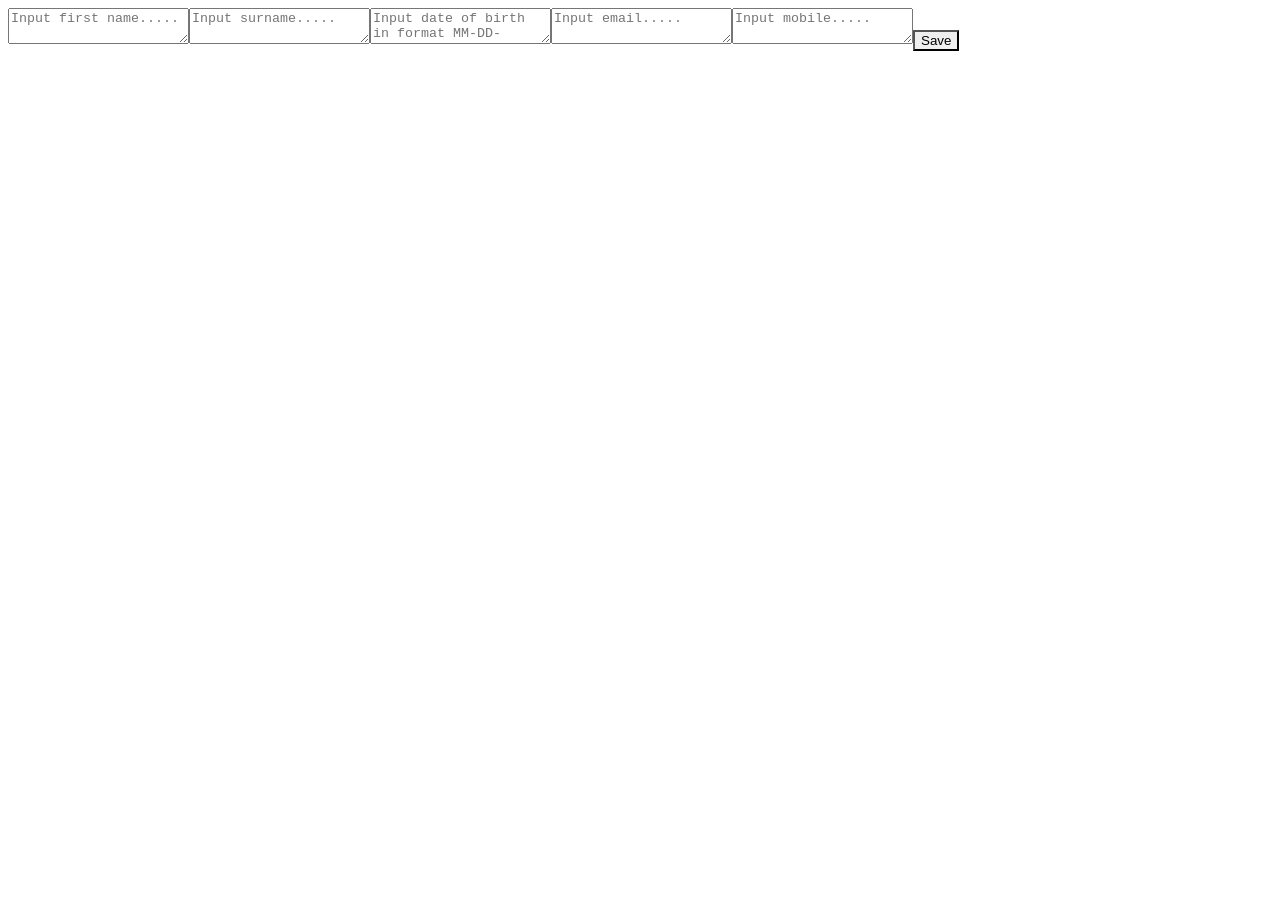
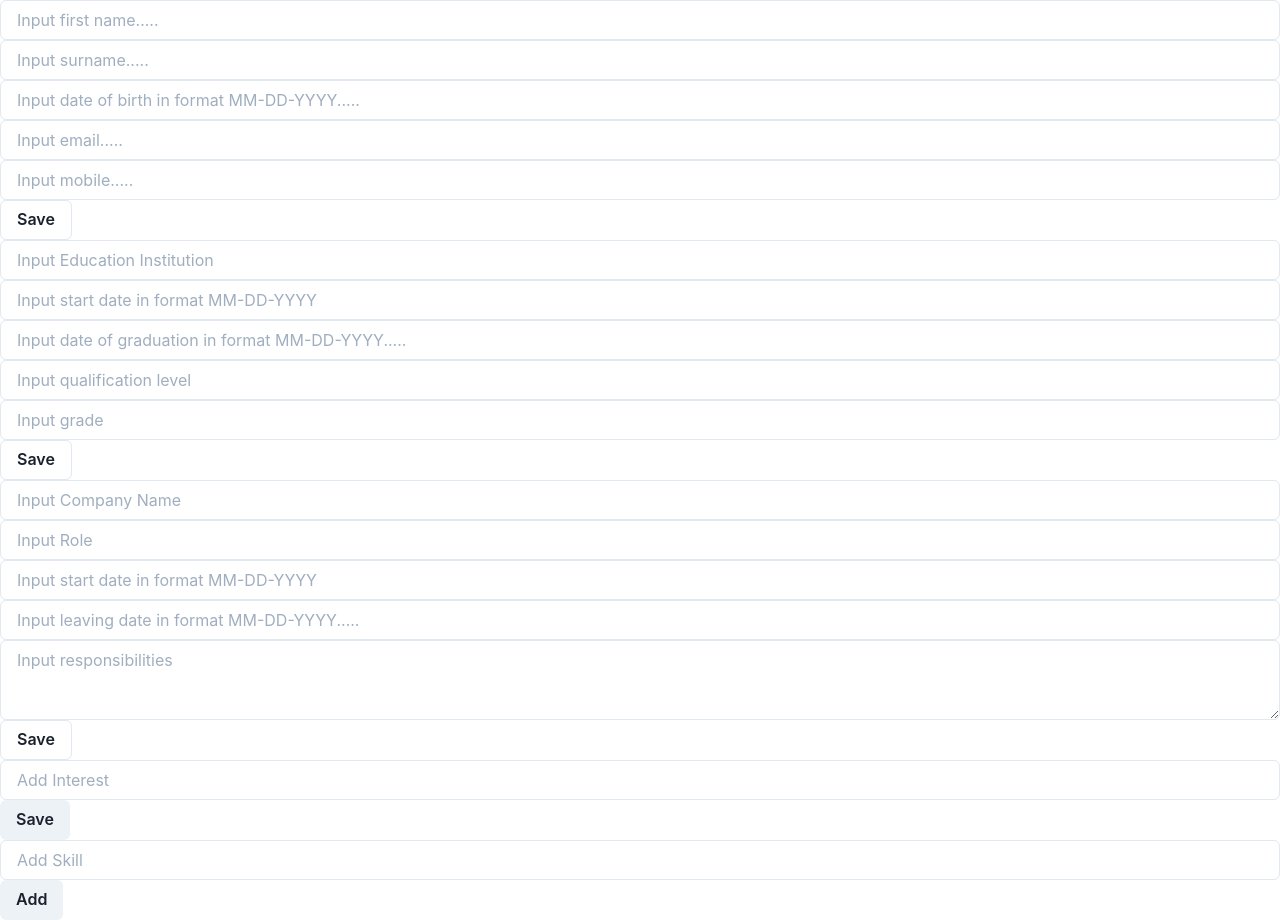
Before and after one commit to Louisf77/cv-builder-front-end, a React (Create React App) app: page / in a window 1280 px wide. Before the commit the page ends 800 px from the top, so only its background shows below. Built offline with nearby package versions, Linux system fonts and the light colour scheme; no server answers.

Commit message:
add upload fields

```diff
--- a/src/App.tsx
+++ b/src/App.tsx
@@ -1,9 +1,22 @@
+import { ChakraProvider } from "@chakra-ui/react";
+import { useState } from "react";
 import BasicDataUpload from "./components/BasicDataUpload";
+import EducationUpload from "./components/EducationUpload";
+import InterestsUpload from "./components/InterestsUpload";
+import SkillsUpload from "./components/SkillsUpload";
+import WorkUpload from "./components/WorkUpload";
 
 function App(): JSX.Element {
+  const [userID, setUserID] = useState<number>(1); //change to pick from a drop down
   return (
     <>
-      <BasicDataUpload />
+      <ChakraProvider>
+        <BasicDataUpload />
+        <EducationUpload userID={userID} />
+        <WorkUpload userID={userID} />
+        <InterestsUpload userID={userID} />
+        <SkillsUpload userID={userID} />
+      </ChakraProvider>
     </>
   );
 }
--- a/src/components/BasicDataUpload.tsx
+++ b/src/components/BasicDataUpload.tsx
@@ -1,5 +1,5 @@
 import { useState } from "react";
-import { Button, Textarea } from "@chakra-ui/react";
+import { Button, Input } from "@chakra-ui/react";
 
 export default function BasicDataUpload(): JSX.Element {
   const apiBaseURL = process.env.REACT_APP_API_BASE;
@@ -27,31 +27,31 @@ export default function BasicDataUpload(): JSX.Element {
   };
   return (
     <>
-      <Textarea
+      <Input
         type="form"
         placeholder="Input first name....."
         value={firstName}
         onChange={(e) => setFirstName(e.target.value)}
       />
-      <Textarea
+      <Input
         type="form"
         placeholder="Input surname....."
         value={surname}
         onChange={(e) => setSurname(e.target.value)}
       />
-      <Textarea
+      <Input
         type="form"
         placeholder="Input date of birth in format MM-DD-YYYY....."
         value={dob}
         onChange={(e) => setDob(e.target.value)}
       />
-      <Textarea
+      <Input
         type="form"
         placeholder="Input email....."
         value={email}
         onChange={(e) => setEmail(e.target.value)}
       />
-      <Textarea
+      <Input
         type="form"
         placeholder="Input mobile....."
         value={mobile}
--- /dev/null
+++ b/src/components/EducationUpload.tsx
@@ -0,0 +1,68 @@
+import { Button, Input } from "@chakra-ui/react";
+import { useState } from "react";
+import { IEducation } from "../utils/types";
+
+export default function EducationUpload({ userID }: IEducation): JSX.Element {
+  const apiBaseURL = process.env.REACT_APP_API_BASE;
+
+  const [institutionName, setInstitutionName] = useState("");
+  const [startDate, setStartDate] = useState("");
+  const [endDate, setEndDate] = useState("");
+  const [qualificationLevel, setQualificationLevel] = useState("");
+  const [grade, setGrade] = useState("");
+  const onSubmit = async () => {
+    try {
+      await fetch(apiBaseURL + `/create/education/${userID}`, {
+        method: "POST",
+        body: JSON.stringify({
+          institutionName: institutionName,
+          startDate: startDate,
+          endDate: endDate,
+          qualificationLevel: qualificationLevel,
+          grade: grade,
+        }),
+        headers: { "Content-Type": "application/json" },
+      });
+    } catch (error) {
+      console.error(error.message);
+    }
+  };
+
+  return (
+    <>
+      <Input
+        type="form"
+        placeholder="Input Education Institution"
+        value={institutionName}
+        onChange={(e) => setInstitutionName(e.target.value)}
+      />
+      <Input
+        type="form"
+        placeholder="Input start date in format MM-DD-YYYY"
+        value={startDate}
+        onChange={(e) => setStartDate(e.target.value)}
+      />
+      <Input
+        type="form"
+        placeholder="Input date of graduation in format MM-DD-YYYY....."
+        value={endDate}
+        onChange={(e) => setEndDate(e.target.value)}
+      />
+      <Input
+        type="form"
+        placeholder="Input qualification level"
+        value={qualificationLevel}
+        onChange={(e) => setQualificationLevel(e.target.value)}
+      />
+      <Input
+        type="form"
+        placeholder="Input grade"
+        value={grade}
+        onChange={(e) => setGrade(e.target.value)}
+      />
+      <Button onClick={onSubmit} variant="outline">
+        Save
+      </Button>
+    </>
+  );
+}
--- /dev/null
+++ b/src/components/InterestsUpload.tsx
@@ -0,0 +1,32 @@
+import { Button, Input } from "@chakra-ui/react";
+import { useState } from "react";
+import { IInterest } from "../utils/types";
+
+export default function InterestsUpload({ userID }: IInterest): JSX.Element {
+  const apiBaseURL = process.env.REACT_APP_API_BASE;
+  const [interest, setInterest] = useState("");
+  const onSubmit = async () => {
+    try {
+      await fetch(apiBaseURL + `/create/interests/${userID}`, {
+        method: "POST",
+        body: JSON.stringify({
+          interest: interest,
+        }),
+        headers: { "Content-Type": "application/json" },
+      });
+    } catch (error) {
+      console.error(error.message);
+    }
+  };
+  return (
+    <>
+      <Input
+        type="form"
+        value={interest}
+        placeholder="Add Interest"
+        onChange={(e) => setInterest(e.target.value)}
+      />
+      <Button onClick={onSubmit}>Save</Button>
+    </>
+  );
+}
--- /dev/null
+++ b/src/components/SkillsUpload.tsx
@@ -0,0 +1,28 @@
+import { Button, Input } from "@chakra-ui/react";
+import { useState } from "react";
+import { ISkill } from "../utils/types";
+
+export default function SkillsUpload({ userID }: ISkill): JSX.Element {
+  const apiBaseURL = process.env.REACT_APP_API_BASE;
+  const [skill, setSkill] = useState("");
+  const onSubmit = async () => {
+    await fetch(apiBaseURL + `/create/skills/${userID}`, {
+      method: "POST",
+      body: JSON.stringify({
+        skill: skill,
+      }),
+      headers: { "Content-Type": "application/json" },
+    });
+  };
+  return (
+    <>
+      <Input
+        type="form"
+        placeholder="Add Skill"
+        value={skill}
+        onChange={(e) => setSkill(e.target.value)}
+      />
+      <Button onClick={onSubmit}>Add</Button>
+    </>
+  );
+}
--- /dev/null
+++ b/src/components/WorkUpload.tsx
@@ -0,0 +1,66 @@
+import { Button, Input, Textarea } from "@chakra-ui/react";
+import { useState } from "react";
+import { IWork } from "../utils/types";
+
+export default function WorkUpload({ userID }: IWork): JSX.Element {
+  const apiBaseURL = process.env.REACT_APP_API_BASE;
+  const [companyName, setCompanyName] = useState("");
+  const [role, setRole] = useState("");
+  const [startDate, setStartDate] = useState("");
+  const [endDate, setEndDate] = useState("");
+  const [responsibilities, setResponsibilities] = useState("");
+  const onSubmit = async () => {
+    try {
+      await fetch(apiBaseURL + `/create/work/${userID}`, {
+        method: "POST",
+        body: JSON.stringify({
+          companyName: companyName,
+          role: role,
+          startDate: startDate,
+          endDate: endDate,
+          responsibilities: responsibilities,
+        }),
+        headers: { "Content-Type": "application/json" },
+      });
+    } catch (error) {
+      console.error(error.message);
+    }
+  };
+  return (
+    <>
+      <Input
+        type="form"
+        placeholder="Input Company Name"
+        value={companyName}
+        onChange={(e) => setCompanyName(e.target.value)}
+      />
+      <Input
+        type="form"
+        placeholder="Input Role"
+        value={role}
+        onChange={(e) => setRole(e.target.value)}
+      />
+      <Input
+        type="form"
+        placeholder="Input start date in format MM-DD-YYYY"
+        value={startDate}
+        onChange={(e) => setStartDate(e.target.value)}
+      />
+      <Input
+        type="form"
+        placeholder="Input leaving date in format MM-DD-YYYY....."
+        value={endDate}
+        onChange={(e) => setEndDate(e.target.value)}
+      />
+      <Textarea
+        type="form"
+        placeholder="Input responsibilities"
+        value={responsibilities}
+        onChange={(e) => setResponsibilities(e.target.value)}
+      />
+      <Button onClick={onSubmit} variant="outline">
+        Save
+      </Button>
+    </>
+  );
+}
--- /dev/null
+++ b/src/utils/types.tsx
@@ -0,0 +1,15 @@
+export interface IEducation {
+  userID: number;
+}
+
+export interface IWork {
+  userID: number;
+}
+
+export interface IInterest {
+  userID: number;
+}
+
+export interface ISkill {
+  userID: number;
+}
```
